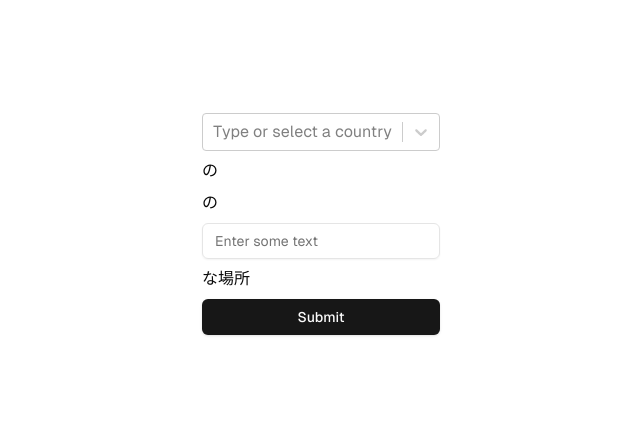
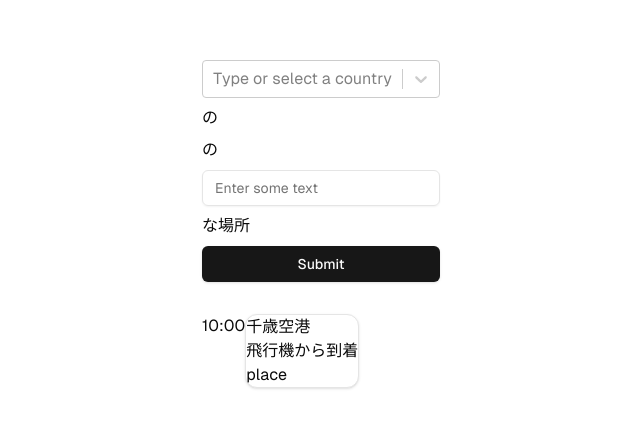
Before and after one commit to chansuke/SimpleAIHackason-Cteam, a Next.js app in the folder voyage-craft-frontend/: page / in a window 1280 px wide. Shown: the part 176-604 px from the top of the page, without its empty margins (319-959 px from the left). Built offline with nearby package versions, Linux system fonts and the light colour scheme.

Commit message:
change something

```diff
--- a/voyage-craft-frontend/src/app/page.js
+++ b/voyage-craft-frontend/src/app/page.js
@@ -5,6 +5,7 @@ import { Input } from "@/components/ui/input";
 import Select from "react-select"; // Auto-complete用ライブラリ
 import { useState, useEffect } from "react";
 import { useRouter } from 'next/router';
+import { ResultCard } from "@/components/resultCard";
 
 export default function Home() {
   const [query, setQuery] = useState("");
@@ -104,6 +105,12 @@ export default function Home() {
             <Button type="submit">Submit</Button>
           </div>
         </form>
+        <ResultCard cardObject={ {
+    "time": "10:00",
+    "place": "千歳空港",
+    "activity_name": "飛行機から到着",
+    "type": "place"
+}}/>
       </main>
       <style>{`
         .submit-box {
--- a/voyage-craft-frontend/src/components/resultCard.jsx
+++ b/voyage-craft-frontend/src/components/resultCard.jsx
@@ -1,6 +1,7 @@
 "use client"
 
 import * as React from "react"
+import { Card, CardHeader } from "./ui/card"
 
 const cardObject = {
     "time": "10:00",
@@ -11,12 +12,22 @@ const cardObject = {
 
 const ResultCard = ({ cardObject }) => {
     return (
+        <>
             <div className="result-card">
                 <div className="result-card__time">{cardObject.time}</div>
+                <Card>
                     <div className="result-card__place">{cardObject.place}</div>
                     <div className="result-card__activity-name">{cardObject.activity_name}</div>
                     <div className="result-card__type">{cardObject.type}</div>
+                    </Card>
             </div>
+            <style>{`
+            .result-card {
+                display: flex;
+                flex-direction: row;
+            }
+            `}</style>
+        </>
     )
 }
 
```
Lines whose indentation alone changed are shown as unchanged.
